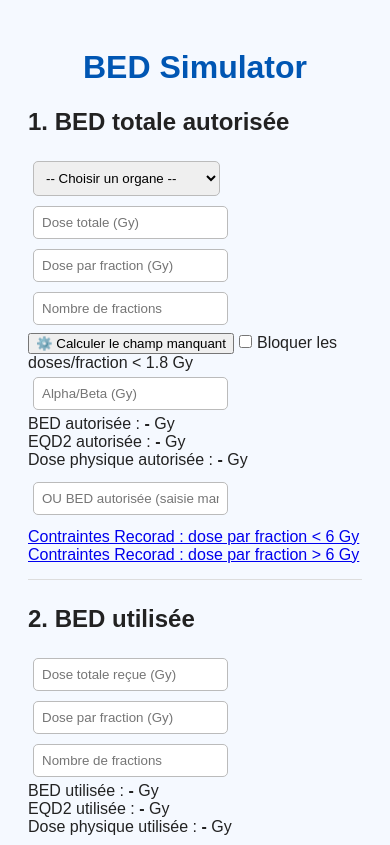
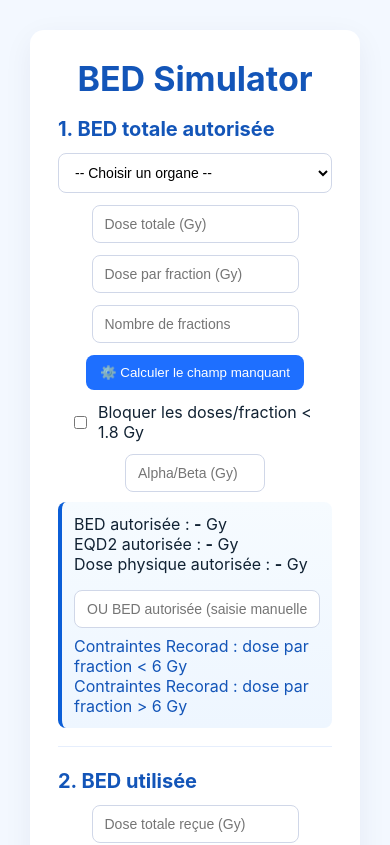
Before and after one commit to Snoop67/bed-simulator, a React (Create React App) app: page / in a window 390 px wide. Shown: the top 845 px of the page. Built offline with nearby package versions, Linux system fonts and the light colour scheme.

Commit message:
Update index.css

```diff
--- a/src/index.css
+++ b/src/index.css
@@ -1,63 +1,104 @@
+/* reset simple */
+* { box-sizing: border-box; }
+
+/* page */
 body {
-  font-family: Arial, sans-serif;
-  background: #f5f9ff;
-  color: #222;
-  padding: 20px;
+  font-family: "Inter", Arial, sans-serif;
+  background: #f3f8ff;
+  margin: 0;
+  padding: 30px;
+  color: #123;
 }
 
-.container {
-  max-width: 800px;
-  margin: auto;
-  background: white;
-  padding: 20px;
-  border-radius: 10px;
-  box-shadow: 0 2px 10px rgba(0,0,0,0.1);
+/* card */
+.app-wrap { max-width: 1100px; margin: 0 auto; }
+.card {
+  background: #fff;
+  border-radius: 14px;
+  box-shadow: 0 8px 30px rgba(10,30,80,0.06);
+  padding: 28px;
 }
 
-h1 {
+/* title */
+.main-title {
   text-align: center;
-  color: #0056b3;
+  color: #1355b8;
+  margin: 0 0 18px 0;
+  font-size: 34px;
 }
 
-section {
-  margin-bottom: 25px;
-  padding-bottom: 15px;
-  border-bottom: 1px solid #ddd;
+/* sections */
+.section { margin-bottom: 22px; padding-bottom: 18px; border-bottom: 1px solid #e6eefc; }
+.section h2 { color: #1355b8; margin: 0 0 12px 0; font-size: 20px; }
+
+/* layout rows */
+.row { display: flex; gap: 12px; align-items: center; margin-bottom: 8px; }
+.row .input, .row .select-organ { flex: 1; }
+
+/* inputs */
+.input, select {
+  padding: 10px 12px;
+  border-radius: 8px;
+  border: 1px solid #d0d7e8;
+  background: white;
+  font-size: 14px;
 }
 
-input, select {
-  padding: 8px;
-  margin: 5px;
-  border: 1px solid #bbb;
-  border-radius: 5px;
+/* organ select has fixed width */
+.select-organ { width: 260px; }
+
+/* alpha input smaller */
+.input.alpha { width: 140px; }
+
+/* buttons */
+.btn {
+  background: #1e6fff;
+  color: white;
+  padding: 10px 14px;
+  border: none;
+  border-radius: 8px;
+  cursor: pointer;
+}
+.btn.ghost { background: #fff; color: #1e6fff; border: 1px solid #d0d7e8; }
+
+/* inline label+checkbox */
+.inline-checkbox { margin-left: 12px; display: inline-flex; align-items: center; gap: 8px; }
+
+/* results box */
+.results-box {
+  margin-top: 10px;
+  padding: 12px;
+  background: linear-gradient(180deg, #f6fbff 0%, #eef6ff 100%);
+  border-left: 4px solid #0b5ed7;
+  border-radius: 8px;
 }
 
-input:focus, select:focus {
-  outline: none;
-  border-color: #0056b3;
+/* wide input under results */
+.input.wide { width: 100%; margin-top: 8px; }
+
+/* model list and tooltip */
+.model-list { display: flex; flex-direction: column; gap: 8px; margin-top: 8px; }
+.model-row { display: flex; align-items: center; gap: 8px; }
+.info-btn {
+  width: 28px; height: 28px; border-radius: 6px;
+  background: #1e6fff; color: white; border: none; cursor: pointer;
+}
+.tooltip {
+  margin-top: 6px; background: #f0f6ff; border: 1px solid #cfe3ff;
+  padding: 8px; border-radius: 8px; white-space: pre-wrap; color: #123;
 }
 
-p {
-  font-weight: bold;
+/* history */
+.history-box { margin-top: 12px; }
+.history-item { padding: 10px; border-radius: 8px; background: #fbfdff; border: 1px solid #eef6ff; margin-bottom: 8px; }
+
+/* small helpers */
+.top-gap { margin-top: 12px; }
+.link { color: #1355b8; text-decoration: none; }
+.link:hover { text-decoration: underline; }
+
+/* responsive */
+@media (max-width: 880px) {
+  .row { flex-direction: column; }
+  .select-organ { width: 100%; }
 }
-
-.tooltip {
-  position: relative;
-  cursor: help;
-  color: #0056b3;
-  text-decoration: underline dotted;
-}
-
-.tooltip:hover::after {
-  content: attr(data-tip);
-  position: absolute;
-  left: 0;
-  top: 25px;
-  background: #0056b3;
-  color: white;
-  padding: 8px;
-  border-radius: 5px;
-  width: 250px;
-  font-size: 0.9em;
-  z-index: 10;
-}
```
